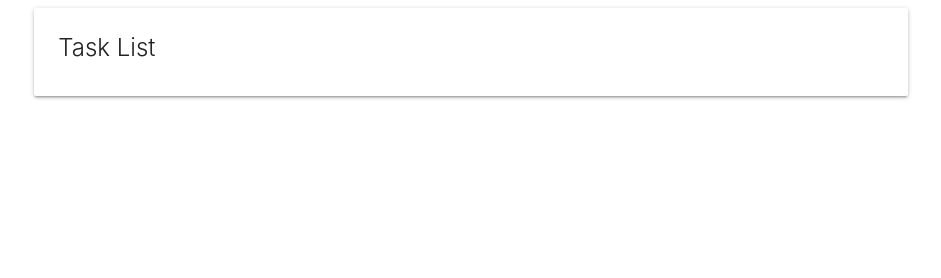
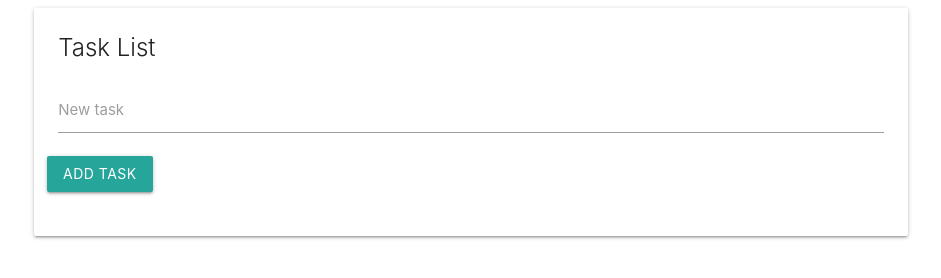
Before and after one commit to lukaszbasaj/javascript-todolist, a website built with webpack: page index.html in a window 1280 px wide. Shown: the whole page, without its empty margins (169-1110 px from the left). Built offline with nearby package versions, Linux system fonts and the light colour scheme.

Commit message:
added input

```diff
--- a/index.html
+++ b/index.html
@@ -17,6 +17,15 @@
                 <div id="main" class="card">
                     <div class="card-content">
                         <span class="card-title">Task List</span>
+                        <div class="row">
+                            <form id="task-form">
+                                <div class="input-field col s12">
+                                    <input type="text" name="task" id="task ">
+                                    <label for="task">New task</label>
+                                </div>
+                                <input type="submit" value="Add Task" class="btn"></input>
+                            </form>
+                        </div>
                     </div>
                 </div>
             </div>
```
